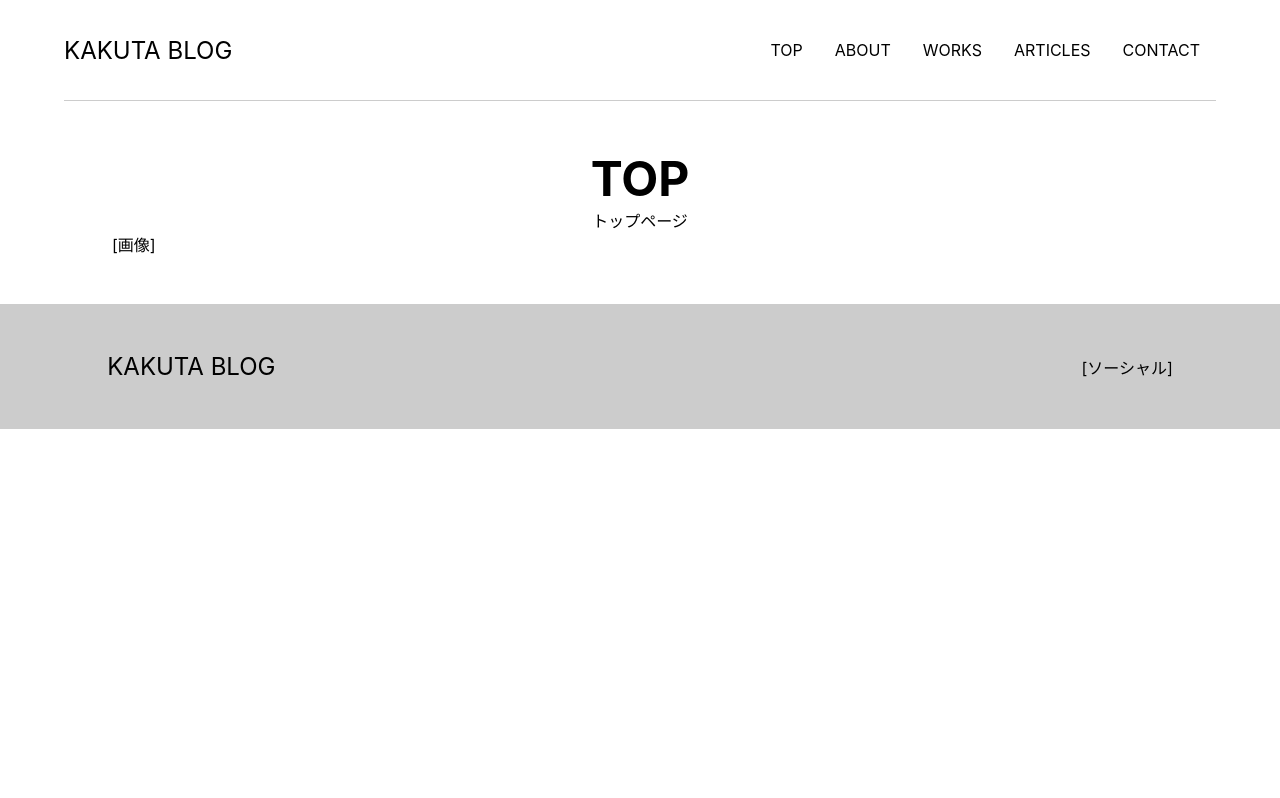
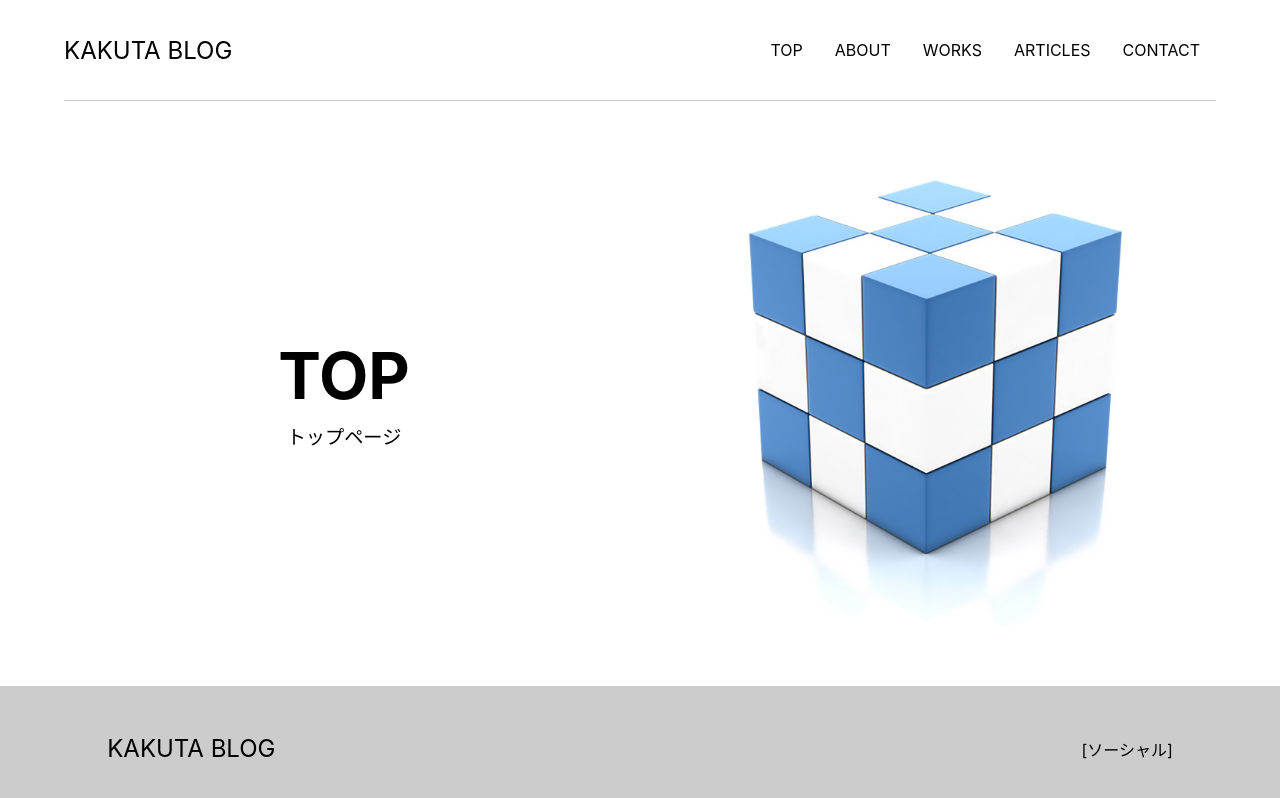
Before and after one commit to kakuta0915/kakuta-tech-blog, a Next.js app: page / in a window 1280 px wide. Shown: the top 798 px of the page. Built offline with nearby package versions, Linux system fonts and the light colour scheme.

Commit message:
✨ heroコンポーネントに画像を追加・表示

```diff
--- a/pages/articles.jsx
+++ b/pages/articles.jsx
@@ -7,7 +7,7 @@ export default function Articles() {
   return (
     <>
       <Container>
-        <Hero title="ARTICLES" subtitle="記事一覧" />
+        <Hero title="ARTICLES" subtitle="記事一覧" imageOn />
       </Container>
     </>
   )
--- a/pages/contact.jsx
+++ b/pages/contact.jsx
@@ -7,7 +7,7 @@ export default function Contact() {
   return (
     <>
       <Container>
-        <Hero title="CONTACT" subtitle="お問い合わせ" />
+        <Hero title="CONTACT" subtitle="お問い合わせ" imageOn />
       </Container>
     </>
   )
--- a/pages/works.jsx
+++ b/pages/works.jsx
@@ -7,7 +7,7 @@ export default function Works() {
   return (
     <>
       <Container>
-        <Hero title="WORKS" subtitle="自主制作一覧" />
+        <Hero title="WORKS" subtitle="自主制作一覧" imageOn />
       </Container>
     </>
   )
--- a/src/components/hero/hero.jsx
+++ b/src/components/hero/hero.jsx
@@ -1,4 +1,6 @@
 import styles from './hero.module.css'
+import Image from 'next/image'
+import cube from 'images/cube.jpg'
 
 export default function Hero({ title, subtitle, imageOn = false }) {
   return (
@@ -7,7 +9,18 @@ export default function Hero({ title, subtitle, imageOn = false }) {
         <h1 className={styles.title}>{title}</h1>
         <p className={styles.subtitle}>{subtitle}</p>
       </div>
-      {imageOn && <figure>[画像]</figure>}
+      {imageOn && (
+        <figure className={styles.image}>
+          <Image
+            src={cube}
+            alt=""
+            layout="responsive"
+            sizes="(min-width: 1152px) 576px, (min-width: 768px) 50vw, 100vw"
+            priority
+            placeholder="blur"
+          />
+        </figure>
+      )}
     </div>
   )
 }
--- a/src/components/hero/hero.module.css
+++ b/src/components/hero/hero.module.css
@@ -1,18 +1,51 @@
-/* 横並び(モバイルサイズ) */
+/* 縦並び(モバイルサイズ) */
 .heroContainer {
   display: flex;
   flex-direction: column;
-  margin: 3rem;
+  text-align: center;
+  align-items: center;
+  gap: 2rem;
+  margin: 3rem 0;
 }
 
 .text {
   text-align: center;
 }
 
+.title {
+  font-size: 3rem;
+  margin-bottom: 0.5rem;
+}
+
+.subtitle {
+  font-size: 1rem;
+}
+
+.image {
+  width: 100%;
+}
+
 /* 横並び(デスクトップサイズ) */
-/* @media (min-width: 768px) {
+@media (min-width: 768px) {
   .heroContainer {
     flex-direction: row;
     justify-content: space-between;
   }
-} */
+
+  .text {
+    width: 50%;
+  }
+
+  .title {
+    font-size: 4rem;
+    margin-bottom: 0.5rem;
+  }
+
+  .subtitle {
+    font-size: 1.2rem;
+  }
+
+  .image {
+    width: 50%;
+  }
+}
```
